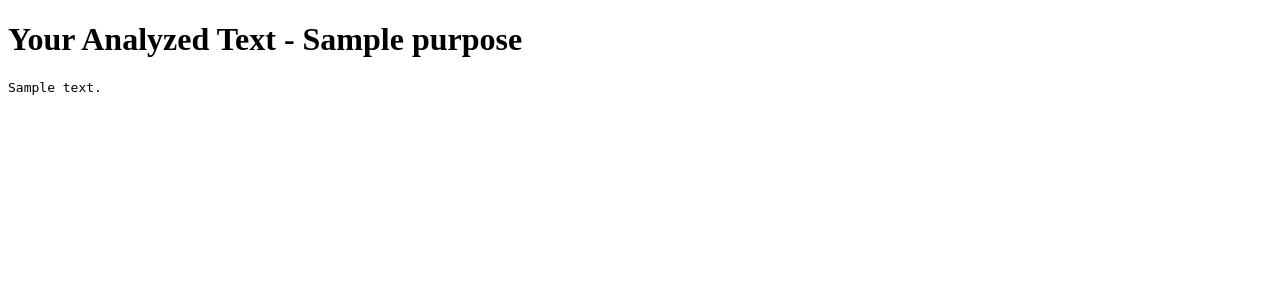
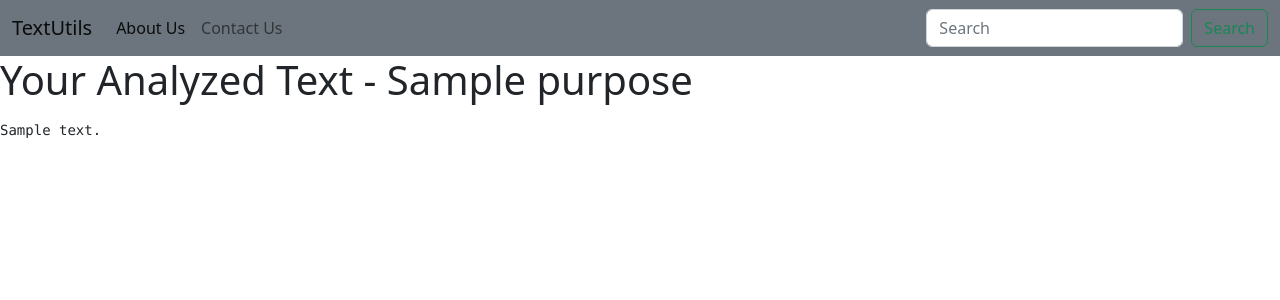
Before and after one commit to AggarwalNeelesh/TextUtils, a Django app: template textutil/templates/removepunctuation.html in a window 1280 px wide. Shown: the top 300 px of the page. Run offline with Django 3.2, Linux system fonts and the light colour scheme; the template is opened without the code that fills it: most values are stand-ins (such as "Sample title", 1, 10 or a date in 2020).

Commit message:
Adding navbar in removepunc.html

```diff
--- a/textutil/templates/removepunctuation.html
+++ b/textutil/templates/removepunctuation.html
@@ -1,10 +1,34 @@
 <!DOCTYPE html>
 <html lang="en">
 <head>
-    <meta charset="UTF-8">
+    <meta charset="utf-8">
+    <meta name="viewport" content="width=device-width, initial-scale=1">
     <title>Analyzing your text...</title>
-</head>
+    <link href="https://cdn.jsdelivr.net/npm/bootstrap@5.2.0-beta1/dist/css/bootstrap.min.css" rel="stylesheet" integrity="sha384-0evHe/X+R7YkIZDRvuzKMRqM+OrBnVFBL6DOitfPri4tjfHxaWutUpFmBp4vmVor" crossorigin="anonymous">
+  </head>
 <body>
+<nav class="navbar navbar-expand-lg bg-secondary">
+  <div class="container-fluid">
+    <a class="navbar-brand" href="#">TextUtils</a>
+    <button class="navbar-toggler" type="button" data-bs-toggle="collapse" data-bs-target="#navbarSupportedContent" aria-controls="navbarSupportedContent" aria-expanded="false" aria-label="Toggle navigation">
+      <span class="navbar-toggler-icon"></span>
+    </button>
+    <div class="collapse navbar-collapse" id="navbarSupportedContent">
+      <ul class="navbar-nav me-auto mb-2 mb-lg-0">
+        <li class="nav-item">
+          <a class="nav-link active" aria-current="page" href="#">About Us</a>
+        </li>
+        <li class="nav-item">
+          <a class="nav-link" href="#">Contact Us</a>
+        </li>
+      </ul>
+      <form class="d-flex" role="search">
+        <input class="form-control me-2" type="search" placeholder="Search" aria-label="Search">
+        <button class="btn btn-outline-success" type="submit">Search</button>
+      </form>
+    </div>
+  </div>
+</nav>
 <h1>Your Analyzed Text - {{purpose}}</h1>
 <p>
    <pre>{{ analyzed_text }}</pre>
```
